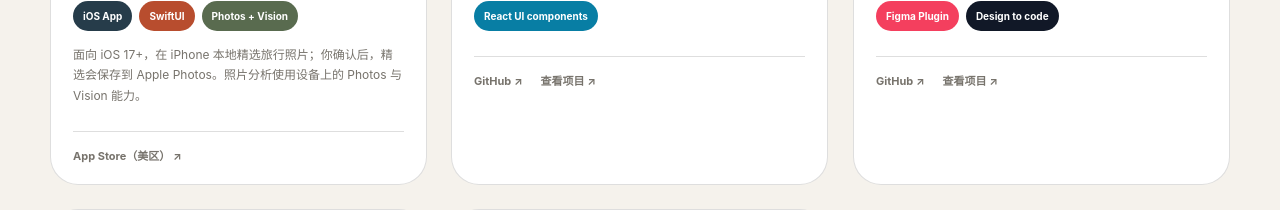
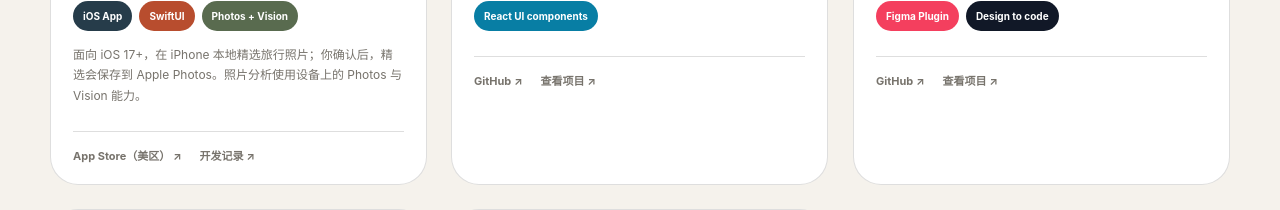
Before and after one commit to shijiatongxue/shijiatongxue.github.io, a React (Vite) app: page /projects in a window 1280 px wide. Shown: the part 1140-1350 px from the top of the page. Built offline with nearby package versions, Linux system fonts and the light colour scheme.

Commit message:
feat: link Tripick development article

```diff
--- a/src/common/i18n.tsx
+++ b/src/common/i18n.tsx
@@ -67,6 +67,7 @@
     'project.view': '查看项目',
     'project.tripick.description': '面向 iOS 17+，在 iPhone 本地精选旅行照片；你确认后，精选会保存到 Apple Photos。照片分析使用设备上的 Photos 与 Vision 能力。',
     'project.tripick.store': 'App Store（美区）',
+    'project.tripick.notes': '开发记录',
     'footer.note': '在代码和 AI 之间，保持好奇。',
     'footer.github': 'GitHub',
   },
@@ -134,6 +135,7 @@
     'project.view': 'View project',
     'project.tripick.description': 'For iOS 17+. Curate travel photos on iPhone and save your confirmed picks to Apple Photos. Photo analysis uses on-device Photos and Vision capabilities.',
     'project.tripick.store': 'App Store (US)',
+    'project.tripick.notes': 'Development notes',
     'footer.note': 'Stay curious between code and AI.',
     'footer.github': 'GitHub',
   },
--- a/src/const/projects.ts
+++ b/src/const/projects.ts
@@ -8,6 +8,7 @@
     displayImageUrl: tripickIconUrl,
     displayImageBgColor: '#F5F1E8',
     relatedUrl: 'https://apps.apple.com/us/app/tripick/id6817152211',
+    articleUrl: 'https://juejin.cn/post/7694928236116443146',
     descriptionKey: 'project.tripick.description',
     relatedLabelKey: 'project.tripick.store',
   },
--- a/src/pages/blogs/useBlogList.ts
+++ b/src/pages/blogs/useBlogList.ts
@@ -38,6 +38,15 @@
 }
 
 let list: Blog[] = [
+  {
+    title: '前端工程师第一次做原生 iOS App：我用 Codex App 做 Tripick',
+    titleEn: 'My First Native iOS App: Building Tripick with Codex App',
+    description: '从没有 iOS 开发经验开始，记录用 Codex App 构建 Tripick、处理照片权限与设备端分析，并走过测试和商店发布的过程。',
+    descriptionEn: 'A first-hand account of building Tripick with Codex App, handling Photos permissions and on-device analysis, and taking the app through testing and store release.',
+    coverUrl: 'https://site-1307850796.cos.ap-beijing.myqcloud.com/assets/tripick-icon-80bd33c6.png',
+    createTime: new Date('2026/10/11'),
+    url: 'https://juejin.cn/post/7694928236116443146',
+  },
   {
     title: 'Semi D2C 设计稿转代码的演进之路',
     titleEn: 'The evolution of Semi D2C: from design to code',
--- a/src/pages/projects/components/project.tsx
+++ b/src/pages/projects/components/project.tsx
@@ -10,6 +10,7 @@
   displayImageUrl: string;
   displayImageBgColor?: ProjectImageProps['bgColor'] | string;
   relatedUrl?: string;
+  articleUrl?: string;
   githubUrl?: string;
   descriptionKey?: string;
   relatedLabelKey?: string;
@@ -29,7 +30,7 @@
 
 export default function Project(props: ProjectProps) {
   const { language, t } = useLanguage();
-  const { name, tags, githubUrl, relatedUrl, displayImageUrl, displayImageBgColor, descriptionKey, relatedLabelKey } = props;
+  const { name, tags, githubUrl, relatedUrl, articleUrl, displayImageUrl, displayImageBgColor, descriptionKey, relatedLabelKey } = props;
   const displayName = language === 'en' ? PROJECT_NAMES_EN[name] || name : name;
 
   const handleMouseMove = (event: ReactMouseEvent<HTMLElement>) => {
@@ -92,6 +93,11 @@
               {t(relatedLabelKey || 'project.view')} <span aria-hidden="true">↗</span>
             </a>
           )}
+          {articleUrl && (
+            <a href={articleUrl} target="_blank" rel="noreferrer">
+              {t('project.tripick.notes')} <span aria-hidden="true">↗</span>
+            </a>
+          )}
         </div>
       </div>
     </article>
```
